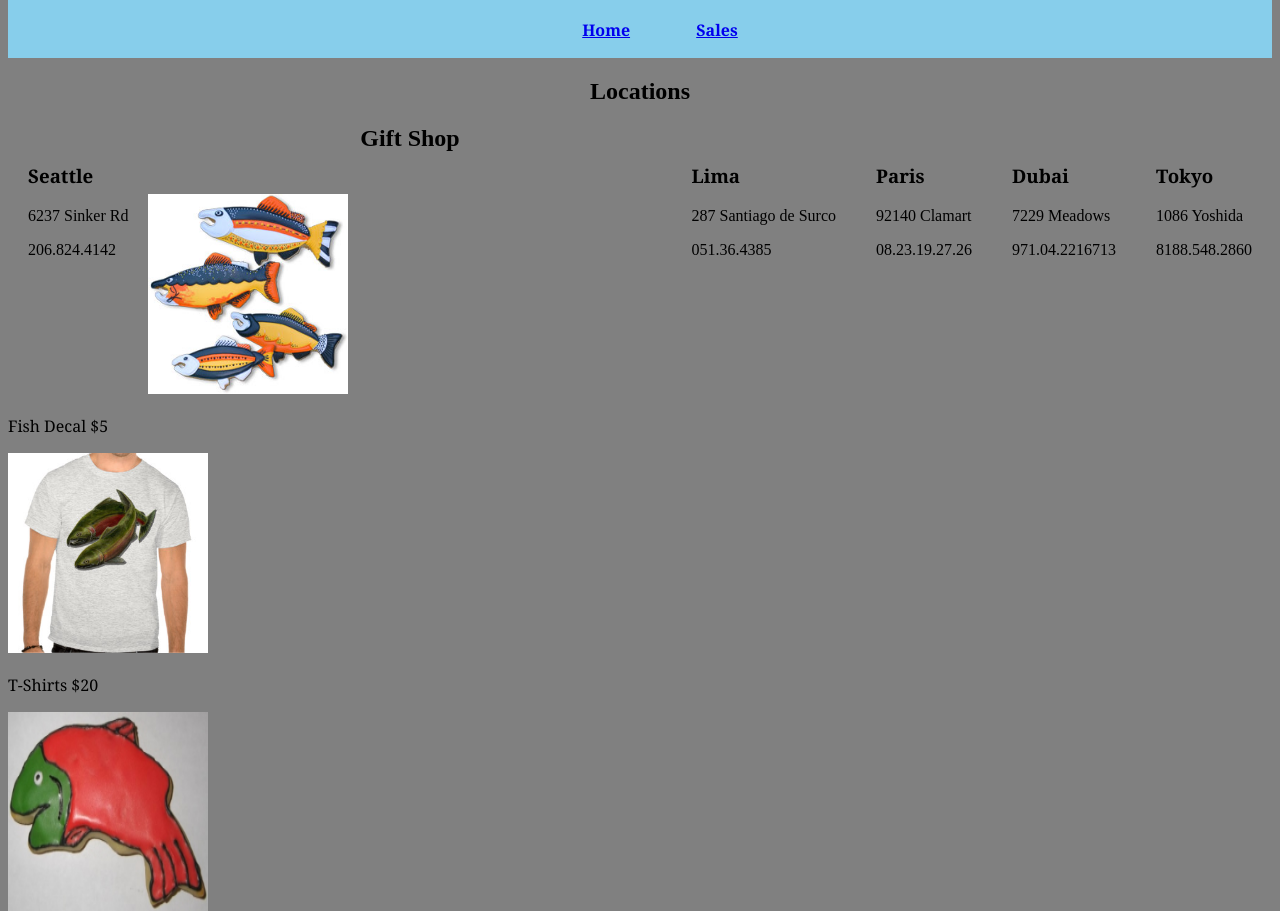
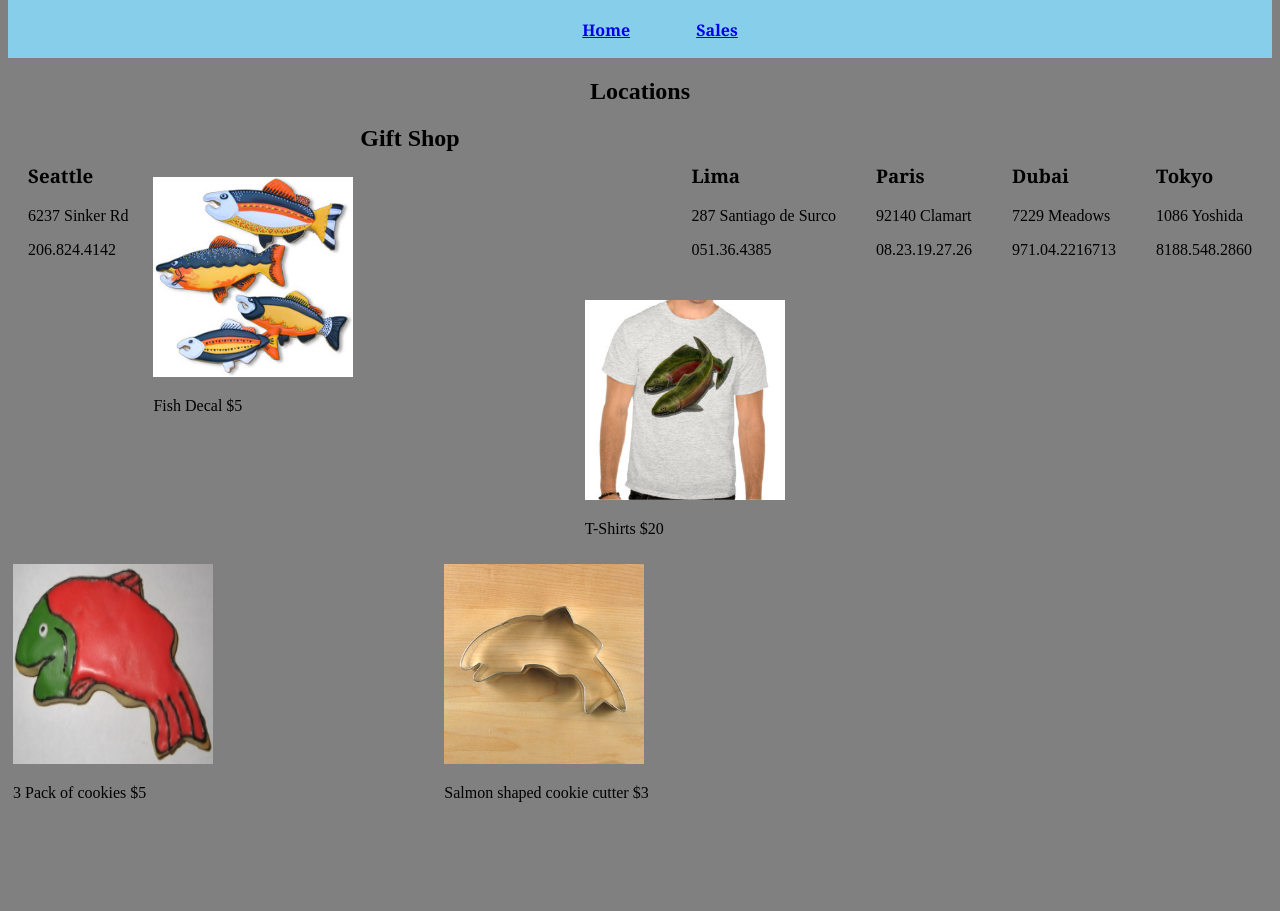
Before and after one commit to raechanel/cookie-stand, a plain HTML site: page index.html in a window 1280 px wide. Shown: the part 76-987 px from the top of the page. After the commit the page ends 907 px from the top, so only its background shows below. Drawn offline with Linux system fonts and the light colour scheme.

Commit message:
changed css to box images

```diff
--- a/css/style.css
+++ b/css/style.css
@@ -116,11 +116,19 @@ li {
   margin-right: auto;
 }
 
-#gift-shop {
-  display: inline;
-  margin: auto;
+.column {
+  float: left;
+  width: 33.33%;
+  padding: 5px;
 }
 
+.row::after {
+  content: "";
+  clear: both;
+  display: table;
+}
+
+/* Sales Page CSS */
 #cookiedata {
   margin: 150px 50px 150px 50px;
 }
--- a/index.html
+++ b/index.html
@@ -48,16 +48,24 @@
     </section>
     <section id="giftshop">
       <h2>Gift Shop</h2>
-      <ul id="gift-shop">
-        <li><img id="fish-decal" src="img/fish.jpeg" alt="fish">
-        <p>Fish Decal $5</p></li>
-        <li><img id="shirt" src="img/shirt.jpeg" alt="tshirt">
-        <p>T-Shirts $20</p></li>
-        <li><img id="cookies" src="img/frosted-cookie.jpeg" alt="cookies">
-        <p> 3 Pack of cookies $5</p></li>
-        <li><img id="cutter" src="img/cutter.jpeg" alt="cookie cutter">
-        <p>Salmon shaped cookie cutter $3</p></li>
-      </ul>
+      <div class="row">
+        <div class="column">
+          <img id="fish-decal" src="img/fish.jpeg" alt="fish">
+          <p>Fish Decal $5</p>
+        </div>
+        <div class="column">
+          <img id="shirt" src="img/shirt.jpeg" alt="tshirt">
+          <p>T-Shirts $20</p>
+        </div>
+        <div class="column">
+          <img id="cookies" src="img/frosted-cookie.jpeg" alt="cookies">
+          <p> 3 Pack of cookies $5</p>
+        </div>
+        <div class="column">
+          <img id="cutter" src="img/cutter.jpeg" alt="cookie cutter">
+          <p>Salmon shaped cookie cutter $3</p>
+        </div>
+      </div>
     </section>
   </main>
 </body>
```
